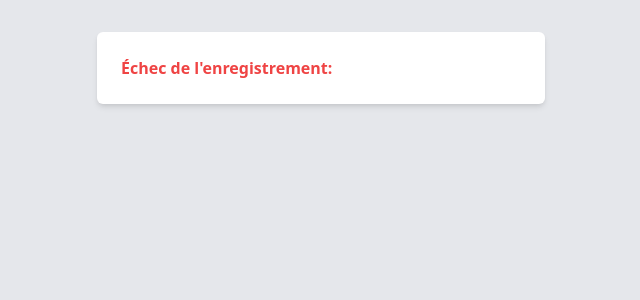
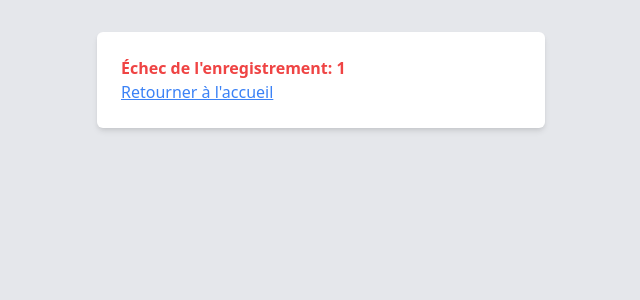
Before and after one commit to Kaotiik2/AP, a PHP site: page /views/admission/pre_admission_result.php?error=1 in a window 1280 px wide. Shown: the top 300 px of the page, without its empty margins (319-959 px from the left). Run offline with PHP 8.4, Linux system fonts and the light colour scheme.

Commit message:
Views/pre_admission_result: Added anchor to panel

```diff
--- a/views/admission/pre_admission_result.php
+++ b/views/admission/pre_admission_result.php
@@ -1,5 +1,6 @@
 <!DOCTYPE html>
 <html lang="en">
+
 <head>
     <meta charset="UTF-8">
     <meta name="viewport" content="width=device-width, initial-scale=1.0">
@@ -11,7 +12,9 @@
 <body class="bg-gray-200 p-8">
     <div class="max-w-md mx-auto bg-white p-6 rounded-md shadow-md">
         <p id="success_message" class="hidden text-green-500 font-bold">Enregistrement réussi !</p>
-            <p id="error_message" class="hidden text-red-500 font-bold">Échec de l'enregistrement: </p>
+        <p id="error_message" class="hidden text-red-500 font-bold">Échec de l'enregistrement: <?php echo $_GET["error"]; ?></p>
+        <a href="/controller/panel.php" class="text-blue-500 underline">Retourner à l'accueil</a>
     </div>
 </body>
+
 </html>
```
Lines whose indentation alone changed are shown as unchanged.
